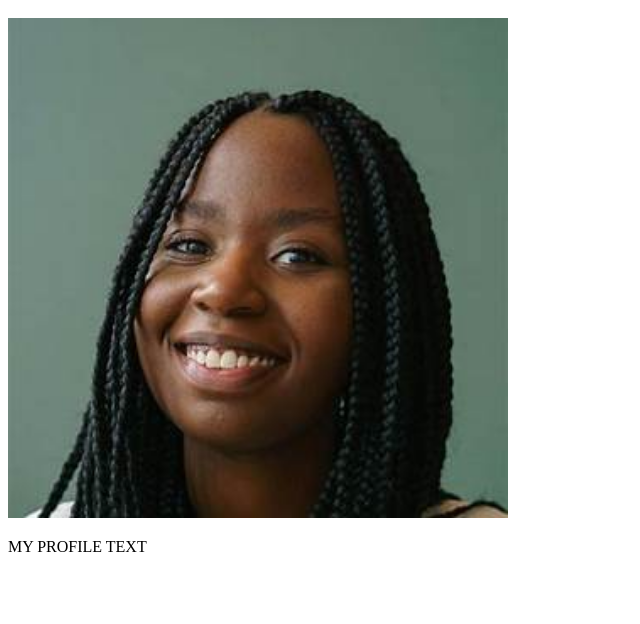
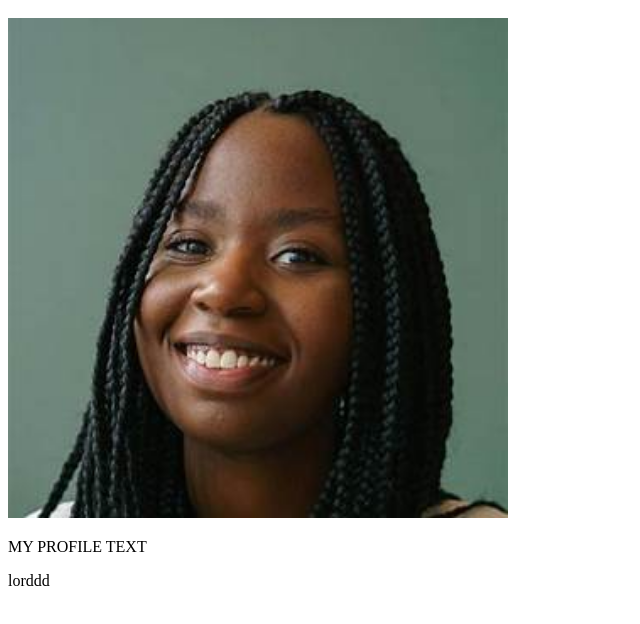
Before and after one commit to aira566/hellooooo, a plain HTML site: page index.html in a window 1280 px wide. Shown: the part 120-744 px from the top of the page, without its empty margins (0-640 px from the left). Drawn offline with Linux system fonts and the light colour scheme.

Commit message:
added para

```diff
--- a/index.html
+++ b/index.html
@@ -10,5 +10,6 @@
     <h1>New Name</h1>
     <img width="500px" src="profile.jpg"alt="">
     <p>MY PROFILE TEXT</p>
+    <p>lorddd</p>
 </body>
 </html>
```
